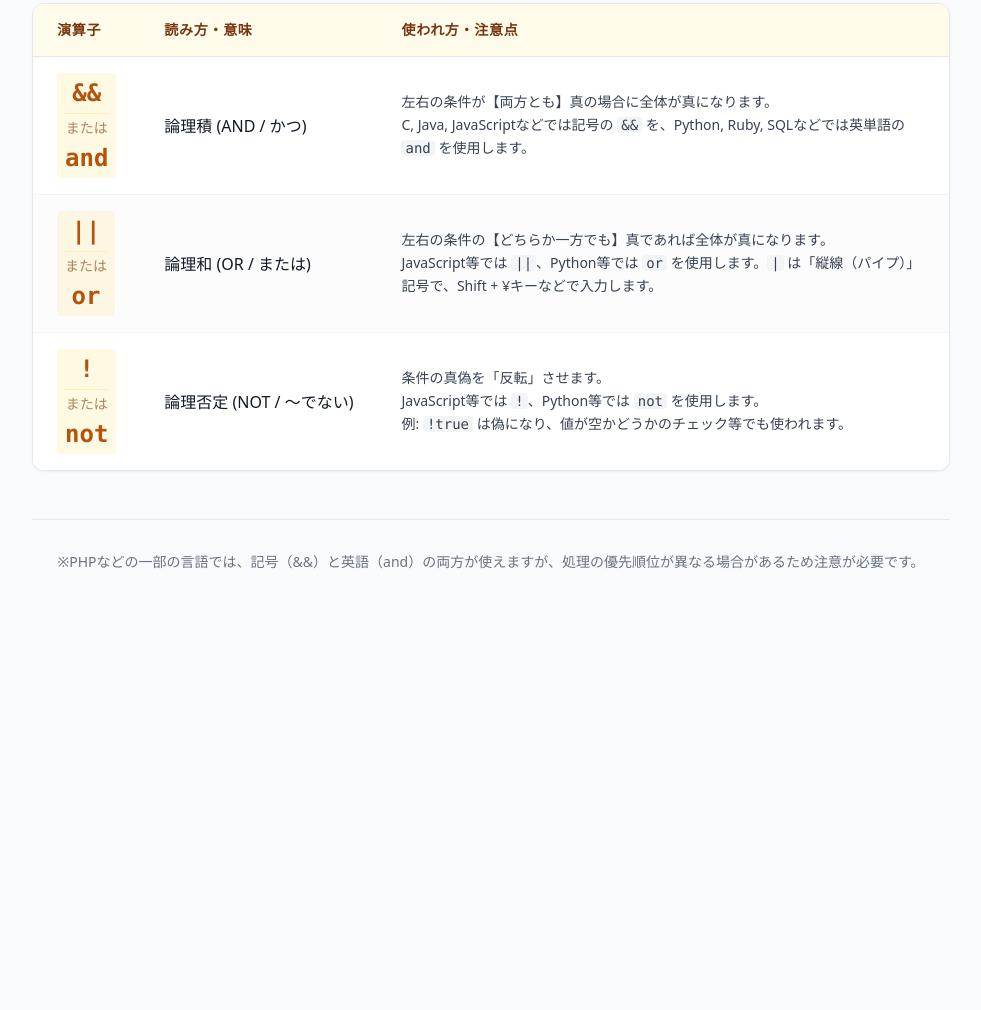
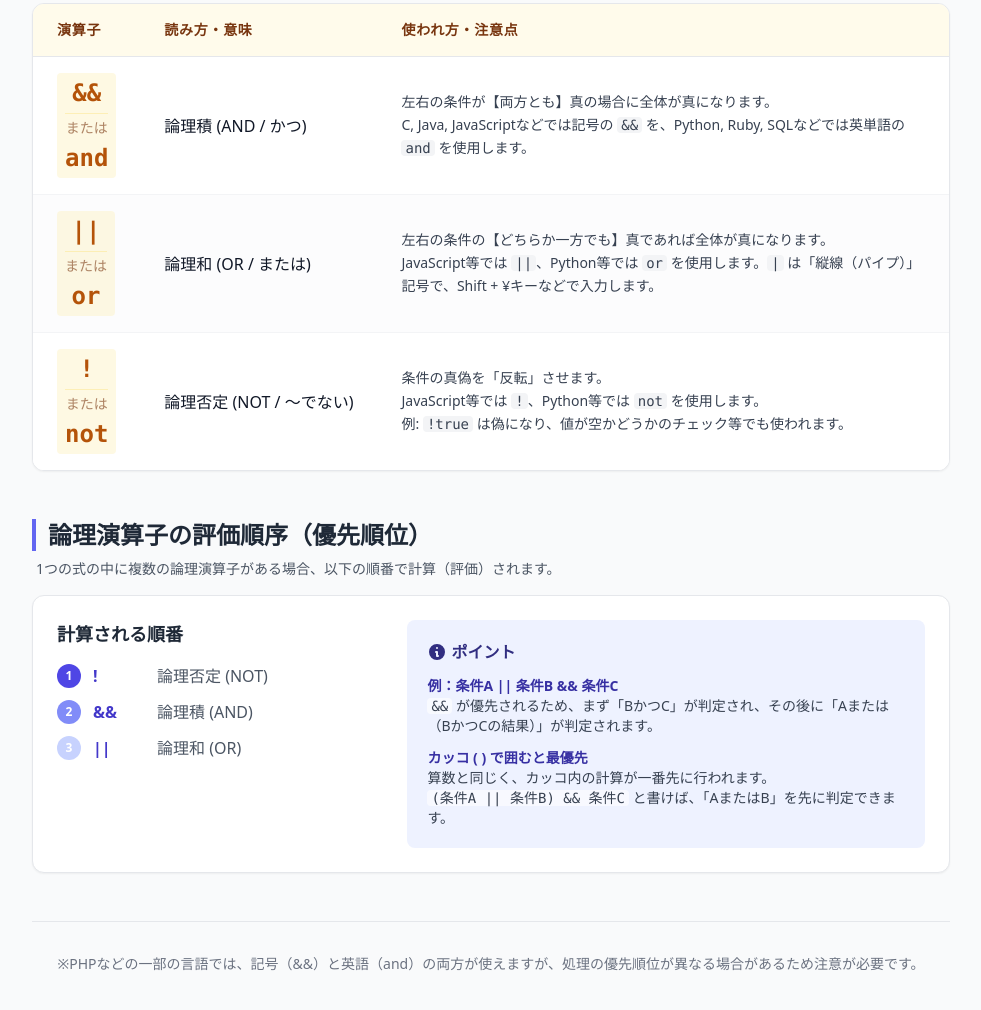
Before and after one commit to kwaka1208/library, a plain HTML site: page operator/index.html in a window 1280 px wide. Shown: the part 1127-2137 px from the top of the page, without its empty margins (149-1130 px from the left). Before the commit the page ends 1763 px from the top, so only its background shows below. Drawn offline with nearby package versions, Linux system fonts and the light colour scheme.

Commit message:
論理演算子の優先順位の説明を追加

```diff
--- a/operator/index.html
+++ b/operator/index.html
@@ -120,6 +120,78 @@
                 </div>
             </div>
 
+            <!-- 論理演算子の優先順位 -->
+            <h2
+                class="text-2xl font-bold text-gray-800 mb-2 border-l-4 border-indigo-500 pl-3 mt-12"
+            >
+                論理演算子の評価順序（優先順位）
+            </h2>
+            <p class="text-sm text-gray-600 mb-4 ml-1">
+                1つの式の中に複数の論理演算子がある場合、以下の順番で計算（評価）されます。
+            </p>
+            <div
+                class="bg-white rounded-xl shadow-sm border border-gray-200 p-6 mb-10"
+            >
+                <div class="flex flex-col md:flex-row gap-8">
+                    <div class="flex-1">
+                        <h3 class="text-lg font-bold text-gray-800 mb-4">
+                            計算される順番
+                        </h3>
+                        <ol class="space-y-3">
+                            <li class="flex items-center">
+                                <span
+                                    class="w-6 h-6 bg-indigo-600 text-white rounded-full flex items-center justify-center text-xs font-bold mr-3"
+                                    >1</span
+                                >
+                                <span class="font-bold text-indigo-700 w-16"
+                                    >!</span
+                                >
+                                <span class="text-gray-600">論理否定 (NOT)</span>
+                            </li>
+                            <li class="flex items-center">
+                                <span
+                                    class="w-6 h-6 bg-indigo-400 text-white rounded-full flex items-center justify-center text-xs font-bold mr-3"
+                                    >2</span
+                                >
+                                <span class="font-bold text-indigo-700 w-16"
+                                    >&&</span
+                                >
+                                <span class="text-gray-600">論理積 (AND)</span>
+                            </li>
+                            <li class="flex items-center">
+                                <span
+                                    class="w-6 h-6 bg-indigo-200 text-white rounded-full flex items-center justify-center text-xs font-bold mr-3"
+                                    >3</span
+                                >
+                                <span class="font-bold text-indigo-700 w-16"
+                                    >||</span
+                                >
+                                <span class="text-gray-600">論理和 (OR)</span>
+                            </li>
+                        </ol>
+                    </div>
+                    <div class="flex-[1.5] bg-indigo-50 rounded-lg p-5">
+                        <h3 class="text-indigo-900 font-bold mb-3 flex items-center">
+                            <svg xmlns="http://www.w3.org/2000/svg" class="h-5 w-5 mr-1" viewBox="0 0 20 20" fill="currentColor">
+                                <path fill-rule="evenodd" d="M18 10a8 8 0 11-16 0 8 8 0 0116 0zm-7-4a1 1 0 11-2 0 1 1 0 012 0zM9 9a1 1 0 000 2v3a1 1 0 001 1h1a1 1 0 100-2v-3a1 1 0 00-1-1H9z" clip-rule="evenodd" />
+                            </svg>
+                            ポイント
+                        </h3>
+                        <ul class="text-sm text-gray-700 space-y-3">
+                            <li>
+                                <strong class="text-indigo-800">例：条件A || 条件B && 条件C</strong><br>
+                                <code class="bg-white/60 px-1 rounded">&&</code> が優先されるため、まず「BかつC」が判定され、その後に「Aまたは（BかつCの結果）」が判定されます。
+                            </li>
+                            <li>
+                                <strong class="text-indigo-800">カッコ ( ) で囲むと最優先</strong><br>
+                                算数と同じく、カッコ内の計算が一番先に行われます。<br>
+                                <code class="bg-white/60 px-1 rounded">(条件A || 条件B) && 条件C</code> と書けば、「AまたはB」を先に判定できます。
+                            </li>
+                        </ul>
+                    </div>
+                </div>
+            </div>
+
             <footer
                 class="mt-12 text-center text-sm text-gray-500 border-t pt-8 pb-4"
             >
```
